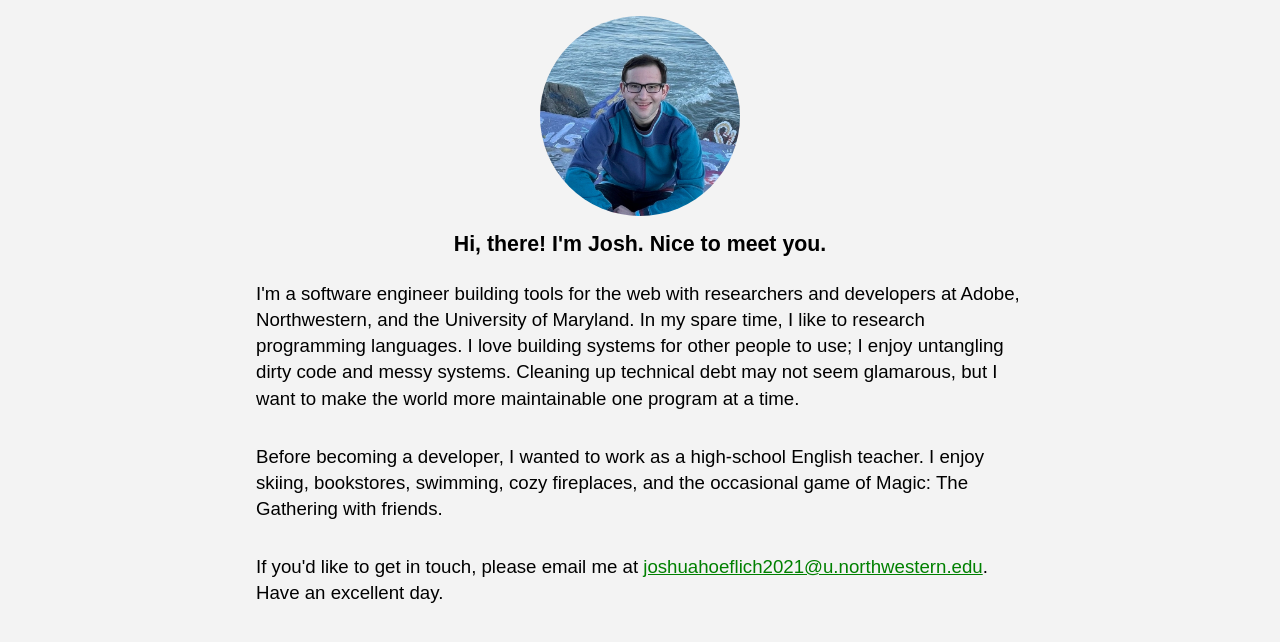
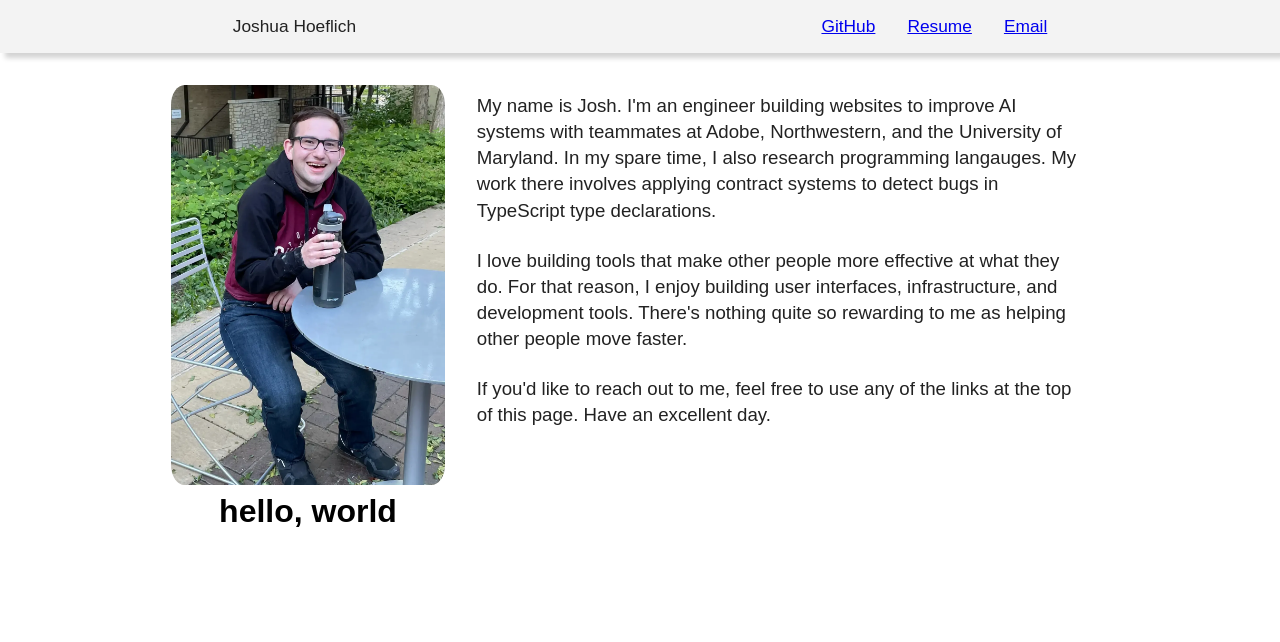
Before and after one commit to joshuaharry/joshuaharry.com, a website: page public/index.html in a window 1280 px wide. Drawn offline with Linux system fonts and the light colour scheme.

Commit message:
Updates resume, website

```diff
--- a/public/css/index.css
+++ b/public/css/index.css
@@ -1,6 +1,14 @@
+html {
+  margin: 0;
+  scroll-behavior: smooth;
+}
+
 body {
+  margin: 0;
   word-break: break-word;
-  background-color: #f3f3f3;
+  font-size: 13pt;
+  font-family: Arial;
+  color: #222222;
 }
 
 h1,
@@ -9,45 +17,78 @@ h3,
 h4,
 h5,
 h6,
-p,
-ul {
+p {
   margin: 0;
 }
 
-#main {
+#container {
+  width: 100%;
   display: flex;
   flex-direction: column;
   align-items: center;
-  font-family: sans-serif;
+}
+
+#topbar {
+  display: flex;
+  position: sticky;
+  top: 0;
+  justify-content: space-around;
+  align-items: center;
+  width: 100%;
+  background-color: #f3f3f3;
+  box-shadow: 5px 5px 5px lightgrey;
+  padding-bottom: 1rem;
+  padding-top: 1rem;
+}
+
+#links {
+  display: flex;
+  align-items: center;
+  justify-content: center;
+}
+
+.bar-item {
+  padding-left: 16px;
+  padding-right: 16px;
+}
+
+#content {
+  display: flex;
+  justify-content: center;
+  width: 100%;
+  padding-top: 2rem;
+  padding-bottom: 3rem;
+  flex-wrap: wrap;
+  max-width: 1000px;
+}
+
+#hello-container {
+  display: flex;
+  flex-direction: column;
+  align-items: center;
 }
 
 #me {
-  margin: 0;
-  border-radius: 100%;
-  max-width: 250px;
-  padding: 8px;
+  height: 400px;
+  border-radius: 5%;
+  margin-bottom: 8px;
 }
 
-#subtitle {
-  font-size: 16pt;
-  padding: 8px;
-  text-align: center;
+#hello {
+  font-weight: bold;
+  font-size: 24pt;
+  color: black;
 }
 
-#content {
-  max-width: 800px;
+#about-container {
+  padding-left: 2rem;
+  padding-right: 2rem;
+  padding-top: 0.5rem;
+  max-width: 600px;
+  line-height: 1.4;
   font-size: 14pt;
-  line-height: 1.4;
 }
 
-#content > ul {
-  padding: 8px;
+.about-par {
+  padding-bottom: 1.5rem;
 }
-
-#content > p {
-  padding: 16px;
-}
-
-.link {
-  color: green;
-}
--- a/public/index.html
+++ b/public/index.html
@@ -9,36 +9,43 @@
     <title>Joshua Hoeflich</title>
   </head>
   <body>
-    <div id="main">
-      <img
-        id="me"
-        width="200px"
-        height="200px"
-        alt="An image of Joshua Harry Hoeflich"
-        src="/img/josh.webp"
-      />
-      <h2 id="subtitle">Hi, there! I'm Josh. Nice to meet you.</h2>
+    <div id="container">
+      <div id="topbar">
+        <p id="name" class="bar-item">Joshua Hoeflich</p>
+        <div id="links">
+          <a class="bar-item" href="https://github.com/joshuaharry">GitHub</a>
+          <a class="bar-item" href="/resume.pdf">Resume</a>
+          <a
+            class="bar-item"
+            href="mailto:joshuahoeflich2021@u.northwestern.edu"
+            >Email</a
+          >
+        </div>
+      </div>
       <div id="content">
-        <p>
-          I'm a software engineer building tools for the web with researchers
-          and developers at Adobe, Northwestern, and the University of Maryland.
-          In my spare time, I like to research programming languages. I love
-          building systems for other people to use; I enjoy untangling dirty
-          code and messy systems. Cleaning up technical debt may not seem
-          glamarous, but I want to make the world more maintainable one program
-          at a time.
-        </p>
-        <p>
-          Before becoming a developer, I wanted to work as a high-school English
-          teacher. I enjoy skiing, bookstores, swimming, cozy fireplaces, and
-          the occasional game of Magic: The Gathering with friends.
-        </p>
-        <p>
-          If you'd like to get in touch, please email me at
-          <a class="link" href="mailto:joshuahoeflich2021@u.northwestern.edu"
-            >joshuahoeflich2021@u.northwestern.edu</a
-          >. Have an excellent day.
-        </p>
+        <div id="hello-container">
+          <img id="me" alt="A picture of Joshua Hoeflich." src="/img/me.webp" />
+          <h3 id="hello">hello, world</h3>
+        </div>
+        <div id="about-container">
+          <p class="about-par">
+            My name is Josh. I'm an engineer building websites to improve AI
+            systems with teammates at Adobe, Northwestern, and the University of
+            Maryland. In my spare time, I also research programming langauges.
+            My work there involves applying contract systems to detect bugs in
+            TypeScript type declarations.
+          </p>
+          <p class="about-par">
+            I love building tools that make other people more effective at what
+            they do. For that reason, I enjoy building user interfaces,
+            infrastructure, and development tools. There's nothing quite so
+            rewarding to me as helping other people move faster.
+          </p>
+          <p class="about-par">
+            If you'd like to reach out to me, feel free to use any of the links
+            at the top of this page. Have an excellent day.
+          </p>
+        </div>
       </div>
     </div>
   </body>
```
Also changed, not shown: public/img/josh.webp (deleted), public/img/me.webp (added), 3 other files.
